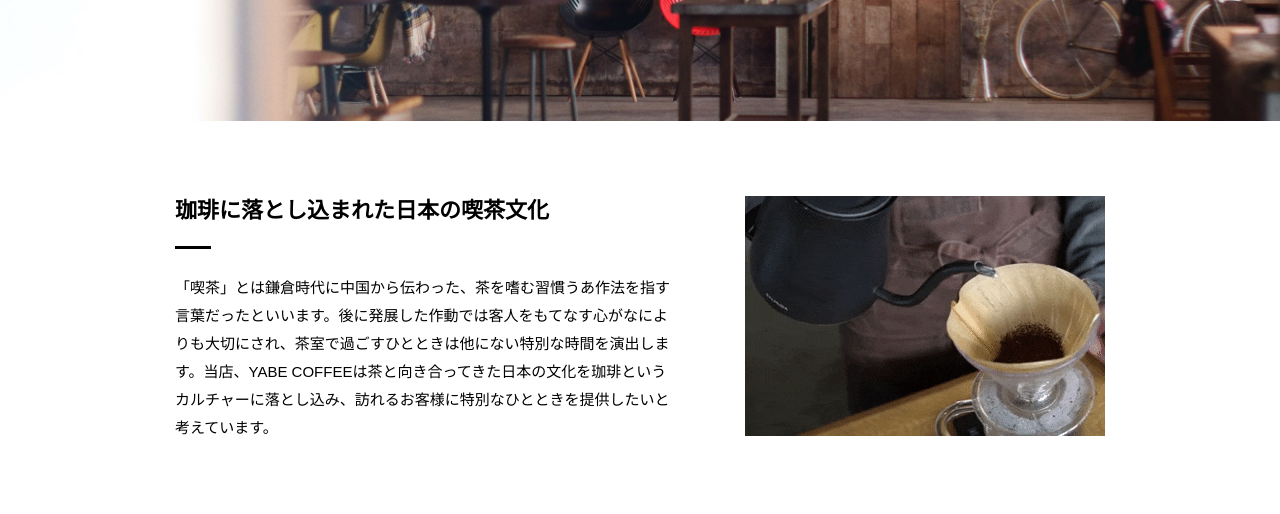
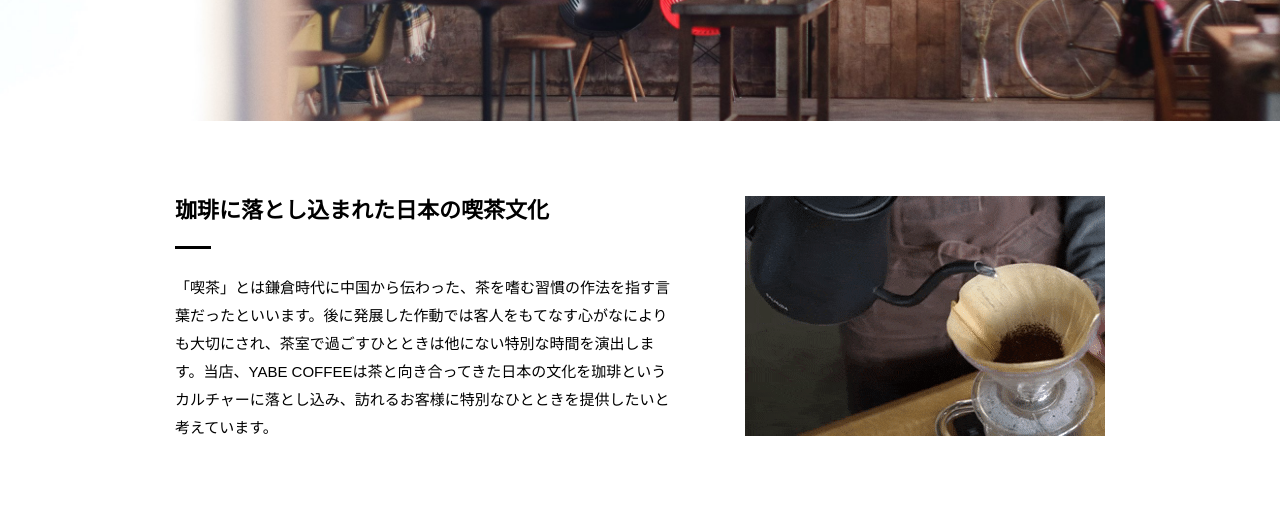
Before and after one commit to ShuheiYabe/portfolio, a plain HTML site: page concept.html in a window 1280 px wide. Shown: the part 239-753 px from the top of the page. Drawn offline with Linux system fonts and the light colour scheme.

Commit message:
Update concept.html

```diff
--- a/concept.html
+++ b/concept.html
@@ -41,7 +41,7 @@
     <div class="feature reveres">
       <div class="feature-text">
         <h2>珈琲に落とし込まれた日本の喫茶文化</h2>
-        <p>「喫茶」とは鎌倉時代に中国から伝わった、茶を嗜む習慣うあ作法を指す言葉だったといいます。後に発展した作動では客人をもてなす心がなによりも大切にされ、茶室で過ごすひとときは他にない特別な時間を演出します。当店、YABE
+        <p>「喫茶」とは鎌倉時代に中国から伝わった、茶を嗜む習慣の作法を指す言葉だったといいます。後に発展した作動では客人をもてなす心がなによりも大切にされ、茶室で過ごすひとときは他にない特別な時間を演出します。当店、YABE
           COFFEEは茶と向き合ってきた日本の文化を珈琲というカルチャーに落とし込み、訪れるお客様に特別なひとときを提供したいと考えています。</p>
       </div>
       <img src="./images/concept/img-item01.gif" alt="コーヒーを淹れている画像">
```
